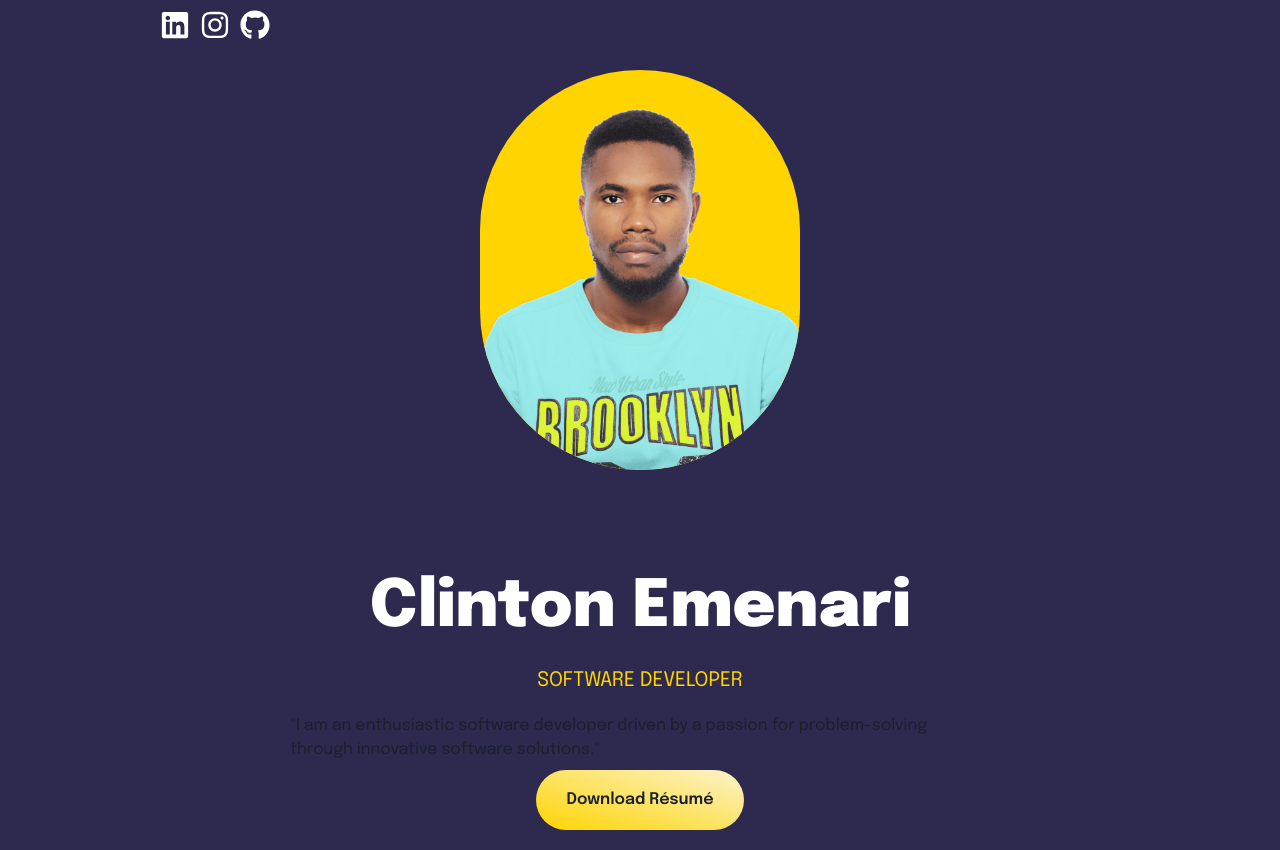
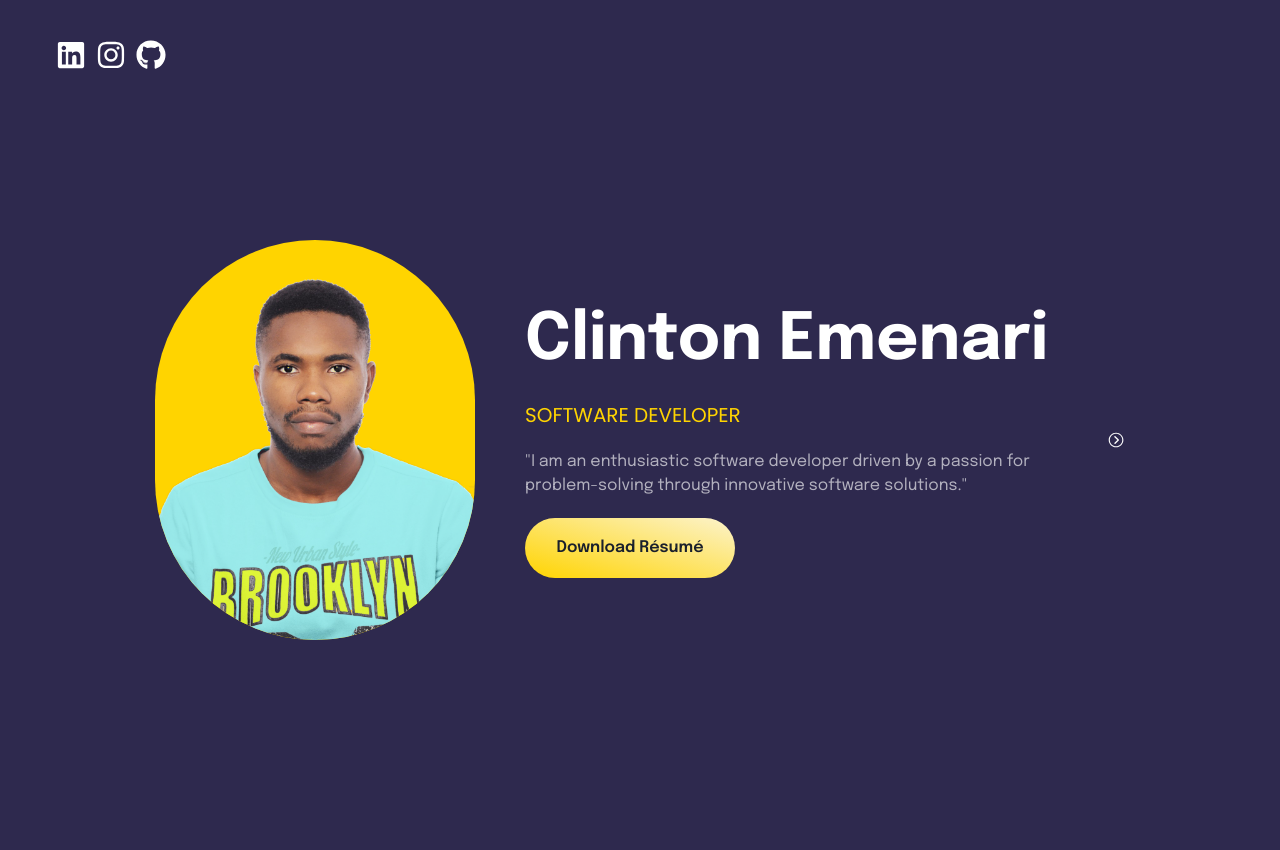
Before and after one commit to Clinton-stack/portfolio, a Next.js app: page / in a window 1280 px wide. After the commit the page ends 800 px from the top, so only its background shows below. Built offline with nearby package versions, Linux system fonts and the light colour scheme.

Commit message:
hero section almost complete

```diff
--- a/app/globals.css
+++ b/app/globals.css
@@ -1,18 +1,16 @@
 @import url('https://fonts.googleapis.com/css2?family=Epilogue:ital,wght@0,100..900;1,100..900&family=Poppins&family=Satisfy&display=swap');
 
-body, div, h1,h2,h3,h4,h5,h6, p, a, img, ul, li, span, button, input, textarea {
-  margin: 0;
-  padding: 0;
-  box-sizing: border-box;
+body{
+  background-color: #2e294e !important;
 }
 
 .main-container{
-  background-color: #2e294e;
-  padding-left: 40px;
+  margin-left: 70px;
+  margin-right: 70px;
 }
 
 .hero-section{
-  min-height: 100vh;
+  min-height: 90vh;
   width: 100%;
   display: flex;
   flex-wrap: wrap;
@@ -24,11 +22,56 @@ body, div, h1,h2,h3,h4,h5,h6, p, a, img, ul, li, span, button, input, textarea {
   font-size: 30px;
   color: #ffff;
 }
+.icons:hover{
+  color: #ffd400;
+  transform: scale(1.1);
+  transition: 0.5s;
+}
+.arrow-icons{
+  font-size: 40px;
+  color: #ffff;
+}
 .heroText{
-  font-family: 'Epilogue', sans-serif;
+  font-family: 'Epilogue', sans-serif !important;
   color: #ffff;
   font-weight: 900;
 }
+.devText{
+  font-family: 'Poppins', sans-serif !important;
+  color: #ffd400;
+  font-weight: 'normal';
+  font-size: 20px;
+}
+.regularText {
+  font-family: 'Epilogue', sans-serif !important;
+  color: rgba(255, 255, 255, 0.64);
+  font-weight: normal;
+  font-size: 16px;
+}
+
+/* Media queries for different screen sizes */
+@media (min-width: 320px) {
+  .heroText {
+    text-align: center; /* For medium-sized screens and above, use a fixed font size */
+
+  }
+}
+@media (min-width: 768px) {
+  .heroText {
+     /* For medium-sized screens and above, use a fixed font size */
+    text-align: left;
+  }
+}
+
+@media (min-width: 1200px) {
+  .heroText {
+     /* For large screens and above, use another fixed font size */
+  }
+}
+
+
+
+
 
 
 
@@ -138,11 +181,6 @@ body, div, h1,h2,h3,h4,h5,h6, p, a, img, ul, li, span, button, input, textarea {
 }
 
 
-.icons:hover{
-  color: #43C59E;
-  transform: scale(1.1);
-  transition: 0.5s;
-}
 
 #backToTopBtn {
   position: fixed;
--- a/app/page.js
+++ b/app/page.js
@@ -6,8 +6,8 @@ import { IoIosArrowDropright } from "react-icons/io";
 
 export default function Home() {
   return (
-    <Box bgColor='#2e294e' pl={40} pr={40}>
-      <HStack spacing="10px" h='50px'>
+    <Container maxW='1200px'>
+      <HStack spacing="10px" h='50px' align='center' mt='30px'>
         <Link
           href="https://www.linkedin.com/in/clinton-emenari-8aba67108/"
           target="_blank"
@@ -28,8 +28,8 @@ export default function Home() {
 
         <Box>
           <Image
-            w={{ base: "250px", md: "300px", lg: "320px"}}
-            maxW="100%"
+            w={{ base: "250px", md: "300px", lg: "320px" }}
+            minW="200px"
             h="auto"
             borderRadius="full"
             src="/clinton2.png"
@@ -37,23 +37,26 @@ export default function Home() {
             bgColor='#ffd400'
           />
         </Box>
-        <VStack w='700px' justify={{base: 'center', md: 'center', lg: 'flex-start', xl: 'flex-start'}}
->
-          <Text className="heroText" fontSize={{base: '50px', md: '60px', lg: '65px'}}>
+        <HStack w='600px'>
+          <VStack  align={{ md: 'left', lg: 'left' }} spacing={5}>
+            <Heading className="heroText" fontSize={{ base: '50px', md: '60px', lg: '65px' }} >
               Clinton Emenari
-          </Text>
-          <Text fontSize="xl" color='#ffd400'>
+            </Heading>
+            <Text className="devText">
               SOFTWARE DEVELOPER
             </Text>
-          <Text fontSize="l"  mt="10px">
+            <Text className="regularText">
               &#34;I am an enthusiastic software developer driven by a passion for
               problem-solving through innovative software solutions.&#34;
             </Text>
             <Button size='md' borderRadius='full' bgGradient="linear(to-tr, #ffd400, #fcf3cc)" maxW='210px' p='30px'>Download Résumé</Button>
           </VStack>
+          <IoIosArrowDropright className="icons" />
+        </HStack>
+
 
       </div>
 
-    </Box>
+    </Container>
   );
 }
```
Lines whose indentation alone changed are shown as unchanged.
